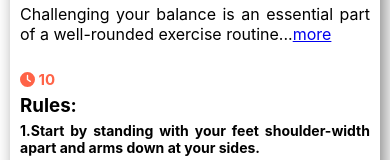
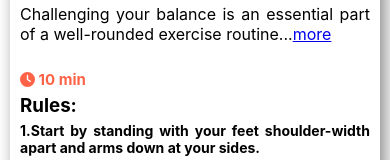
Before and after one commit to Shah-Md-Jihan/fitness-first, a React (Create React App) app: page / in a window 390 px wide. Shown: the part 443-603 px from the top of the page. Built offline with nearby package versions, Linux system fonts and the light colour scheme.

Commit message:
site responsive and time issue in excercise section solved

```diff
--- a/src/components/Excercise/Excercise.js
+++ b/src/components/Excercise/Excercise.js
@@ -14,7 +14,7 @@ const Excercise = (props) => {
                 <p>{detail.slice(0, 80)}...<a href='/'>more</a></p>
             </div>
             <div className='rules'>
-                <h4><FontAwesomeIcon icon={faClock}></FontAwesomeIcon> {time}</h4>
+                <h4><FontAwesomeIcon icon={faClock}></FontAwesomeIcon> {time} min</h4>
                 <h3>Rules:</h3>
                 {
                     rules.map(rule => <h6>{rule}</h6>)
```
